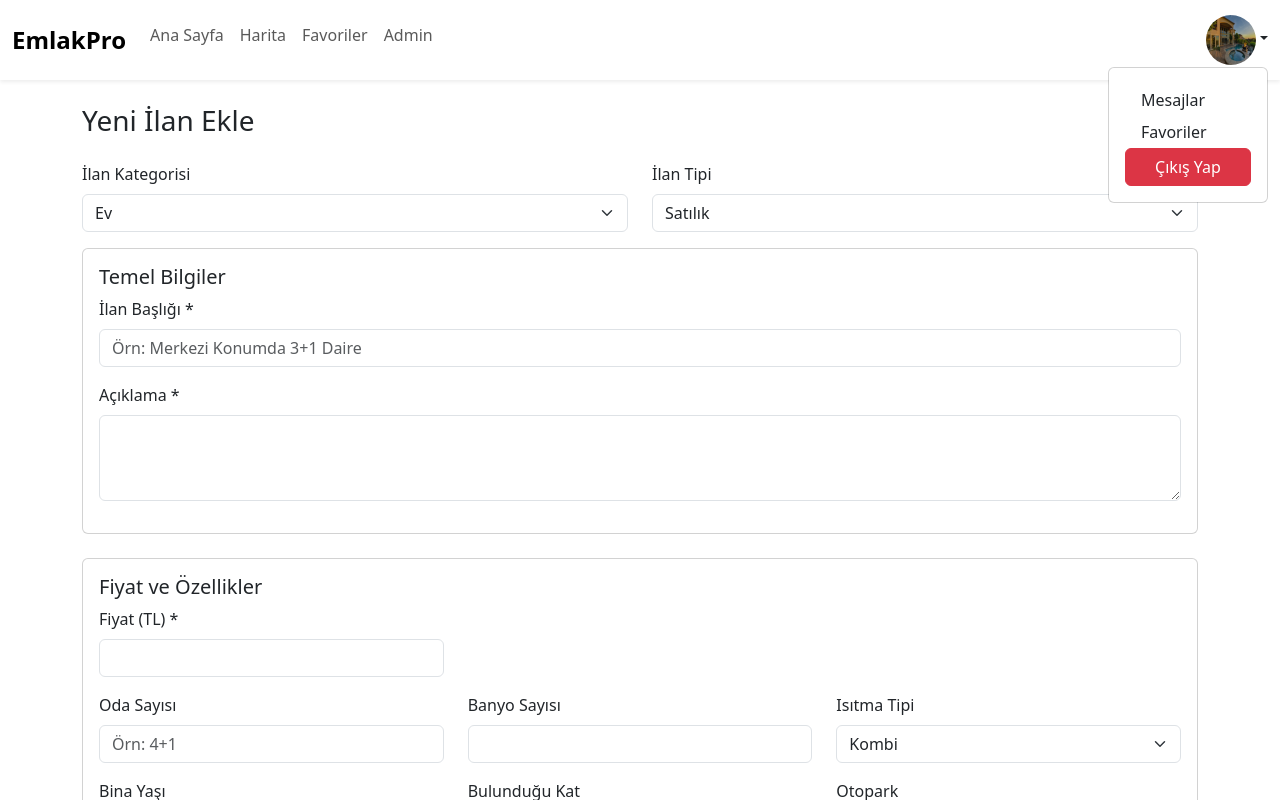
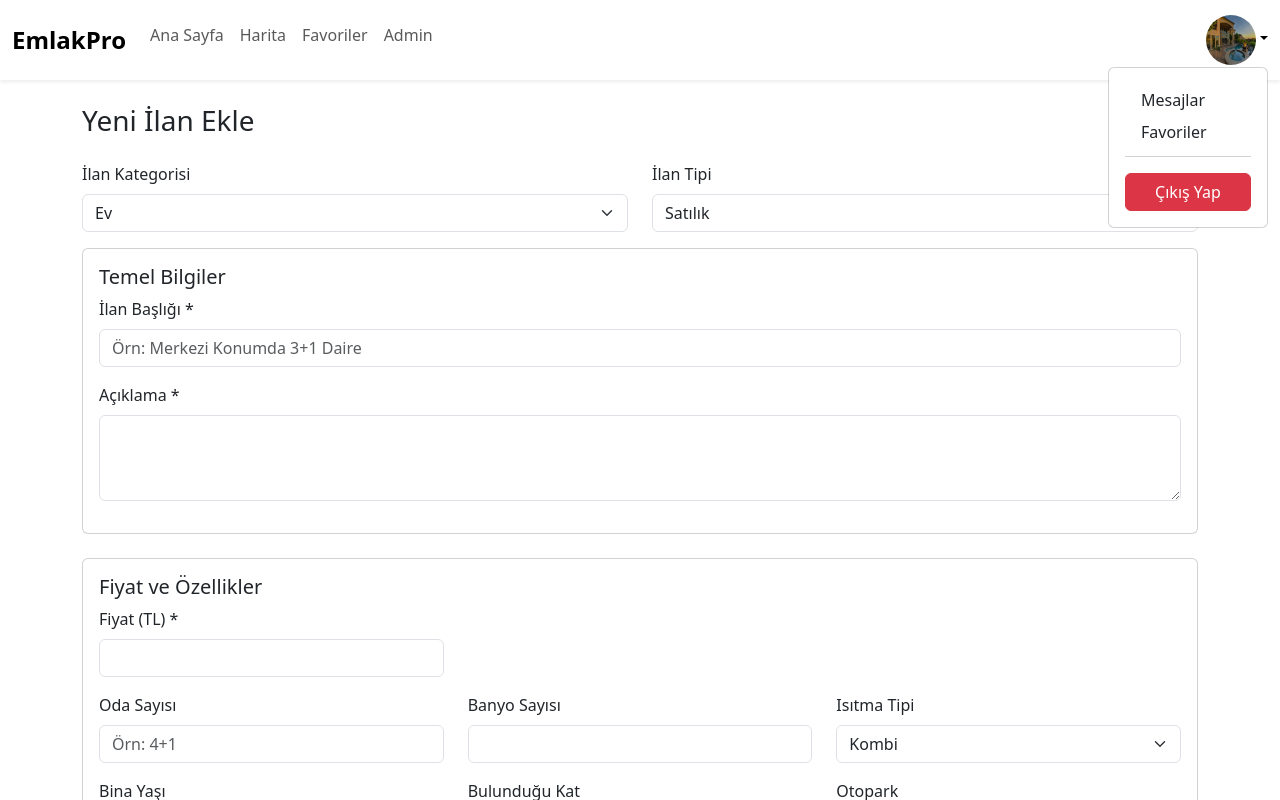
Before and after one commit to nvzt13/Real-Estate, a Next.js app in the folder frontend/: page /create-listing in a window 1280 px wide. Both pictures are taken after a click on the button 1236 px from the left and 40 px from the top of the page. Shown: the top 800 px of the page. Built offline with nearby package versions, Linux system fonts and the light colour scheme.

Commit message:
Refactor and reorganize components: remove unused files, update Header for improved routing, and implement loading and message components.

```diff
--- a/frontend/app/create-listing/CreateListingClient.tsx
+++ b/frontend/app/create-listing/CreateListingClient.tsx
@@ -313,8 +313,8 @@ const YeniIlanEkle = () => {
         <Button variant="primary" onClick={handleSubmit}>
           İlanı Yayınla
         </Button>
-                  <div class="spinner-border" role="status">
-  <span class="visually-hidden">Loading...</span>
+                  <div className="spinner-border" role="status">
+  <span className="visually-hidden">Loading...</span>
 </div>
       </div>
 
--- a/frontend/components/layout/Header.tsx
+++ b/frontend/components/layout/Header.tsx
@@ -1,7 +1,7 @@
 "use client";
 import React from "react";
 import Link from "next/link";
-import { Container, Navbar, Nav, Button, Offcanvas } from "react-bootstrap";
+import { Container, Navbar, Nav, Button, Offcanvas, Dropdown, Image as RBImage } from "react-bootstrap";
 import Image from "next/image";
 
 function Header() {
@@ -29,10 +29,10 @@ function Header() {
               <Link href="/" className="nav-link" style={{ lineHeight: "25px" }}>
                 Ana Sayfa
               </Link>
-              <Link href="/harita" className="nav-link">
+              <Link href="/map" className="nav-link">
                 Harita
               </Link>
-              <Link href="/favoriler" className="nav-link">
+              <Link href="/fawories" className="nav-link">
                 Favoriler
               </Link>
               <Link href="/admin" className="nav-link">
@@ -41,13 +41,8 @@ function Header() {
             </Nav>
 
             {login ? (
-              <div className="dropdown">
-                <button
-                  className="btn dropdown-toggle border-0 p-0 bg-transparent"
-                  type="button"
-                  data-bs-toggle="dropdown"
-                  aria-expanded="false"
-                >
+              <Dropdown align="end">
+                <Dropdown.Toggle variant="light" className="p-0 border-0 bg-transparent">
                   <Image
                     src="/banner-01.jpg"
                     width={50}
@@ -55,33 +50,29 @@ function Header() {
                     className="rounded-circle"
                     alt="User Avatar"
                   />
-                </button>
-                <ul className="dropdown-menu dropdown-menu-end p-3">
-                  <li>
-                    <Link href="/mesajlar" className="dropdown-item">
-                      Mesajlar
-                    </Link>
-                  </li>
-                  <li>
-                    <Link href="/favoriler" className="dropdown-item">
-                      Favoriler
-                    </Link>
-                  </li>
-                  <li>
-                    <Button variant="danger" className="me-2 w-100">
-                      Çıkış Yap
-                    </Button>
-                  </li>
-                </ul>
-              </div>
+                </Dropdown.Toggle>
+
+                <Dropdown.Menu className="p-3">
+                  <Dropdown.Item as={Link} href="/message">
+                    Mesajlar
+                  </Dropdown.Item>
+                  <Dropdown.Item as={Link} href="/fawories">
+                    Favoriler
+                  </Dropdown.Item>
+                  <Dropdown.Divider />
+                  <Button variant="danger" className="w-100 mt-2">
+                    Çıkış Yap
+                  </Button>
+                </Dropdown.Menu>
+              </Dropdown>
             ) : (
               <Nav className="d-flex gap-2 mt-3">
-                <Link href="/giris" passHref>
+                <Link href="/login" passHref>
                   <Button variant="outline-primary" className="me-2">
                     Giriş Yap
                   </Button>
                 </Link>
-                <Link href="/kayit" passHref>
+                <Link href="/register" passHref>
                   <Button style={{ backgroundColor: "#4318D1" }}>
                     Kayıt Ol
                   </Button>
```
Also changed, not shown: frontend/app/loading.tsx (added, +12 -0 lines), frontend/app/fawories/FavoriesClient.tsx (renamed from frontend/app/favoriler/FavoriesClient.tsx), frontend/app/fawories/page.tsx (renamed from frontend/app/favoriler/page.tsx), frontend/app/map/MapClient.tsx (renamed from frontend/app/harita/MapClient.tsx), frontend/app/map/page.tsx (renamed from frontend/app/harita/page.tsx), frontend/app/message/messageClient.tsx (renamed from frontend/app/mesajlar/messageClient.tsx), frontend/app/message/page.tsx (renamed from frontend/app/mesajlar/page.tsx).
